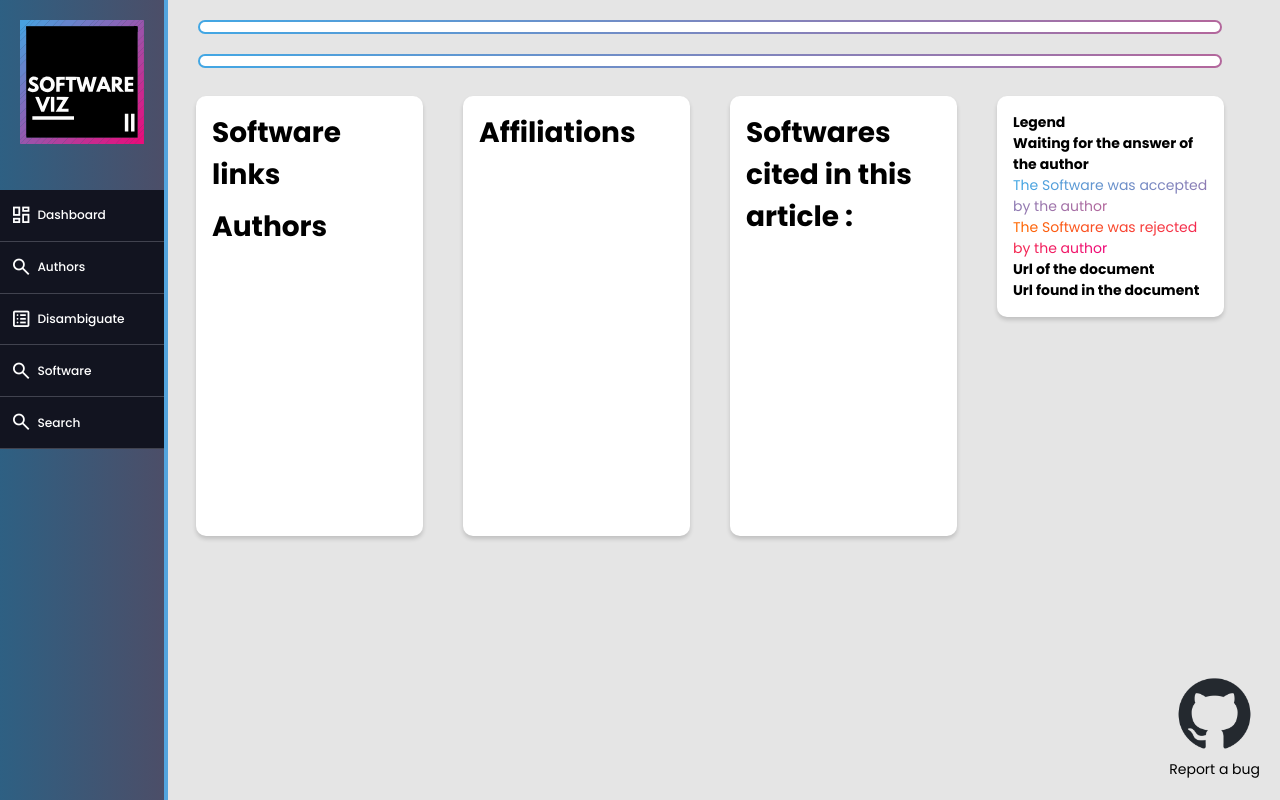
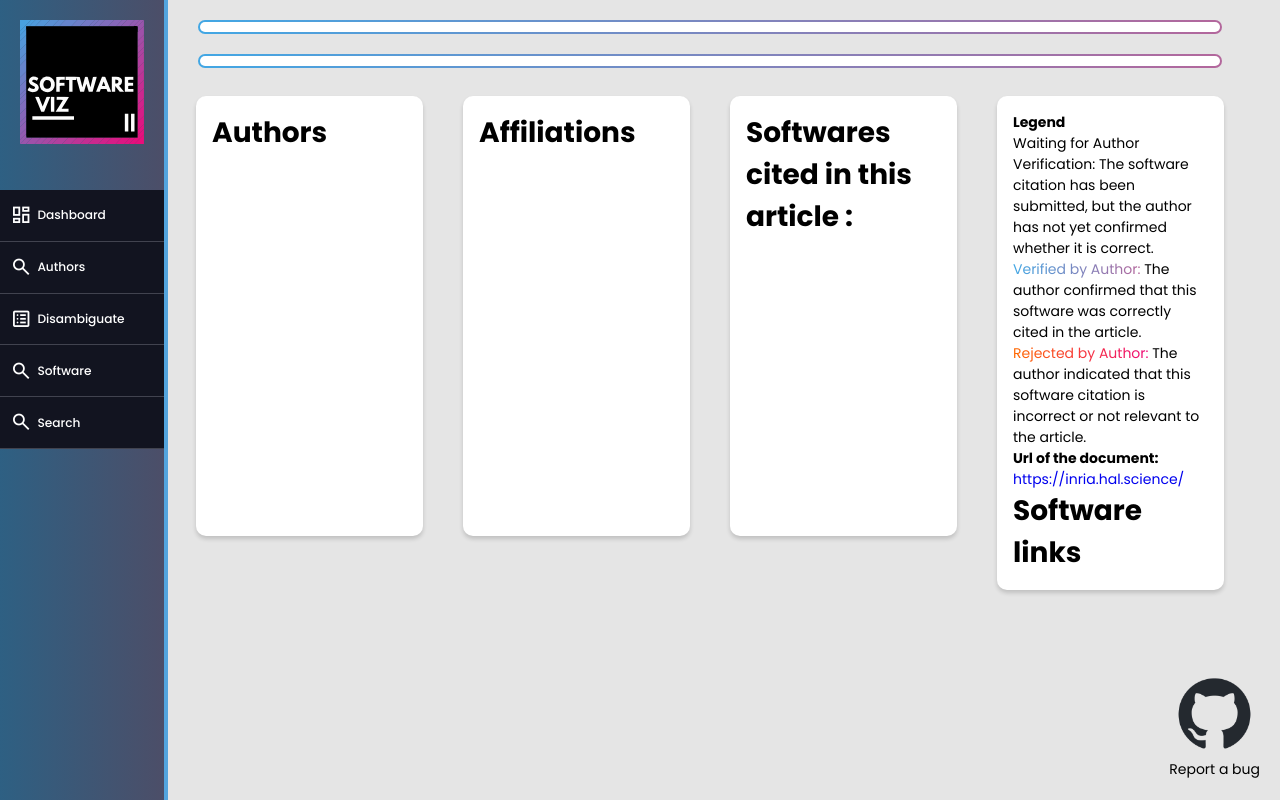
Before and after one commit to Samuel-Scalbert/COAR-Viz, a Flask app: template app/templates/pages/doc.html in a window 1280 px wide. Run offline with Flask 3, Linux system fonts and the light colour scheme; the template is opened without the code that fills it, so the values that code supplies are empty.

Commit message:
Reorganize documentation page layout and improve author verification legend descriptions

```diff
--- a/app/templates/pages/doc.html
+++ b/app/templates/pages/doc.html
@@ -19,14 +19,6 @@
            {% endif %}
 
            <div class="doc_author">
-               {% if data[8] != None %}
-               <h1>Software links</h1>
-               <ul class="top_ul">
-                   {% for url in data[8] %}
-                   <li><a href="{{ url }}">{{ url }}</a></li>
-                   {% endfor %}
-               </ul>
-               {% endif %}
                <h1>Authors</h1>
                <ul class="top_ul">
                    {% for author in data[6] %}
@@ -60,14 +52,20 @@
              </ul>
           </div>
            <div class="contexts">
-               <h4> Legend </h4>
-               <p><span id="waiting_for_the_answer"><strong>Waiting for the answer of the author</strong></span></p>
-               <p><span id="accepted_by_the_author">The Software was accepted by the author</span></p>
-               <p><span id="rejected_by_the_author">The Software was rejected by the author</span></p>
-               <h4> Url of the document </h4>
-               <a href="#"></a>
-               <h4> Url found in the document</h4>
-               <p>{{ data[8] }}</p>
+               <h4>Legend</h4>
+                    <p><span id="waiting_for_the_answer">Waiting for Author Verification:</span> The software citation has been submitted, but the author has not yet confirmed whether it is correct.</p>
+                    <p><span id="accepted_by_the_author">Verified by Author:</span> The author confirmed that this software was correctly cited in the article.</p>
+                    <p><span id="rejected_by_the_author">Rejected by Author:</span> The author indicated that this software citation is incorrect or not relevant to the article.</p>
+               <h4> Url of the document:</h4>
+               <a href="https://inria.hal.science/{{ data[5] }}">https://inria.hal.science/{{ data[5] }}</a>
+               {% if data[8] != None %}
+                   <h1>Software links</h1>
+                   <ul class="top_ul">
+                       {% for url in data[8] %}
+                       <li><a href="{{ url }}">{{ url }}</a></li>
+                       {% endfor %}
+                   </ul>
+               {% endif %}
            </div>
        </div>
       {% for attrib,lists_context in data[0].items() %}
```
